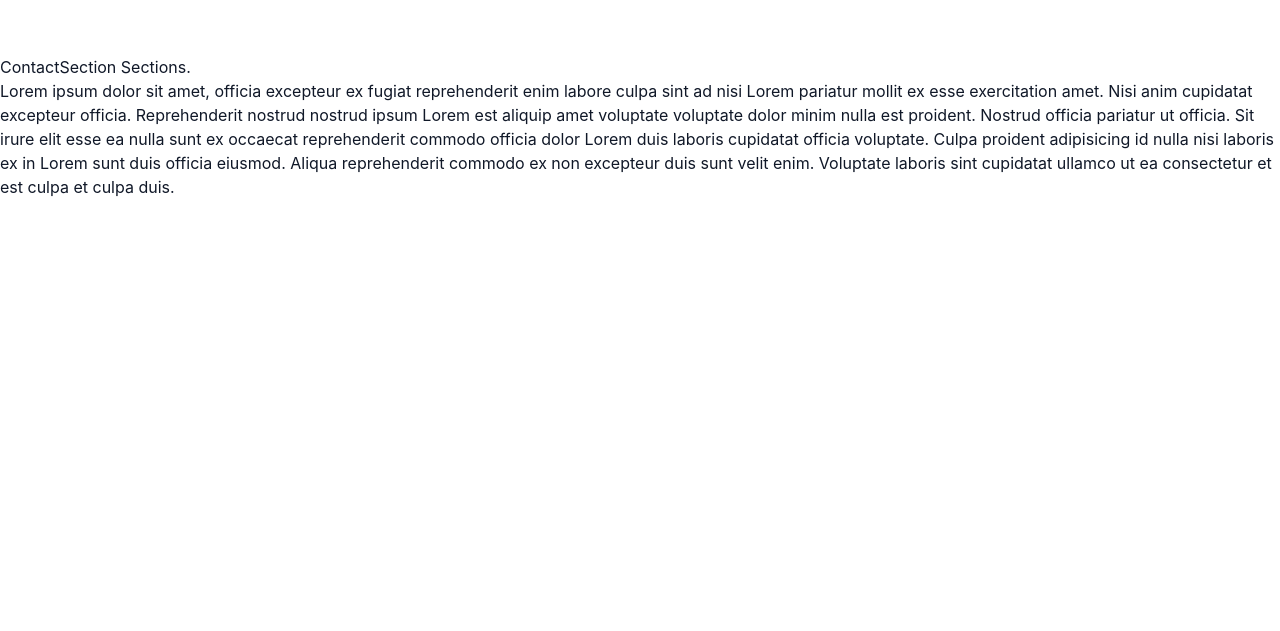
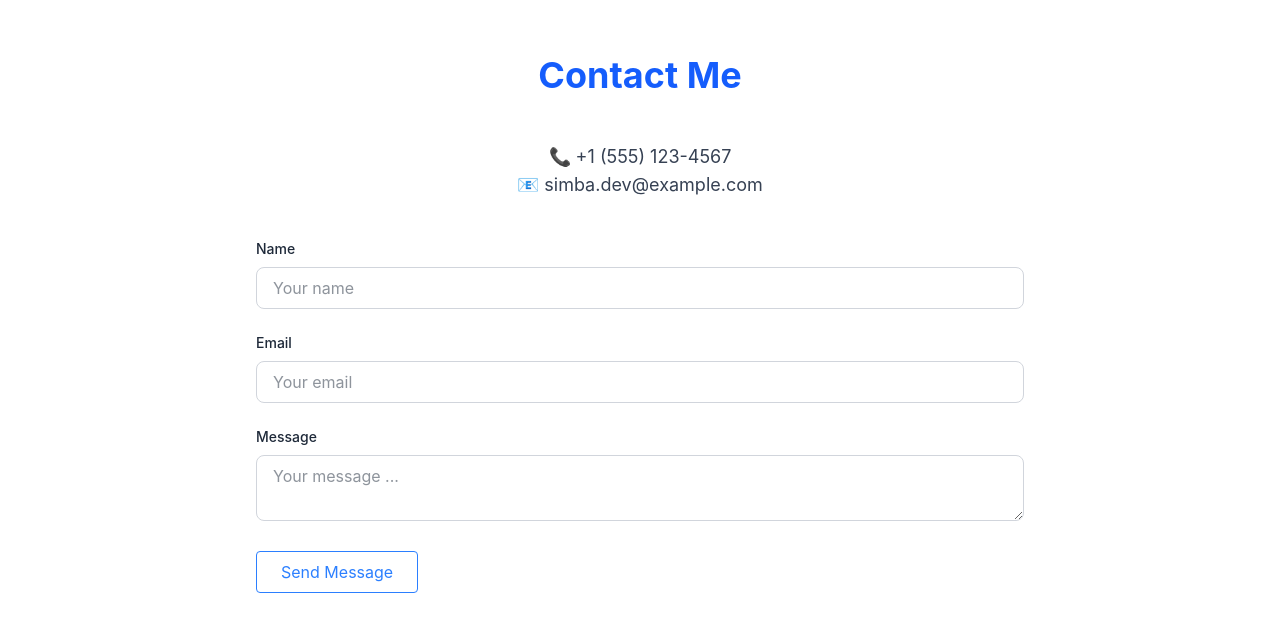
Before and after one commit to cyril2day/react-dark-light-toggle, a React (Vite) app: page / in a window 1280 px wide. Shown: the part 4083-4714 px from the top of the page. Built offline with nearby package versions, Linux system fonts and the light colour scheme.

Commit message:
Build the contact section

```diff
--- a/src/components/ContactSection/index.jsx
+++ b/src/components/ContactSection/index.jsx
@@ -1,10 +1,94 @@
+const labelClass = [
+  'block',
+  'mb-2',
+  'text-sm',
+  'font-medium',
+  'text-gray-800',
+  'dark:text-gray-200'
+].join(' ')
+
+const inputClass = [
+  'w-full',
+  'px-4', 'py-2',
+  'border',
+  'rounded-lg',
+  'bg-white',
+  'dark:bg-gray-800',
+  'border-gray-300',
+  'dark:border-gray-700',
+  'text-gray-800',
+  'dark:text-white',
+  'focus:outline-none',
+  'focus:ring-2',
+  'focus:ring-blue-500',
+  'focus:border-blue-500'
+].join(' ')
+
 const ContactSection = () => {
   return (
-    <section className='min-h-screen py-20'>
-      <h1>ContactSection Sections.</h1>
-      <p>
-        Lorem ipsum dolor sit amet, officia excepteur ex fugiat reprehenderit enim labore culpa sint ad nisi Lorem pariatur mollit ex esse exercitation amet. Nisi anim cupidatat excepteur officia. Reprehenderit nostrud nostrud ipsum Lorem est aliquip amet voluptate voluptate dolor minim nulla est proident. Nostrud officia pariatur ut officia. Sit irure elit esse ea nulla sunt ex occaecat reprehenderit commodo officia dolor Lorem duis laboris cupidatat officia voluptate. Culpa proident adipisicing id nulla nisi laboris ex in Lorem sunt duis officia eiusmod. Aliqua reprehenderit commodo ex non excepteur duis sunt velit enim. Voluptate laboris sint cupidatat ullamco ut ea consectetur et est culpa et culpa duis.
-      </p>
+    <section className='min-h-screen py-20 px-4 text-center bg-white dark:bg-gray-900'>
+      <h3 className='text-4xl font-bold text-blue-600 dark:text-blue-400 mb-12'>
+        Contact Me
+      </h3>
+
+      {/* Contact Info */}
+      <div className='mb-10 text-gray-700 dark:text-gray-300'>
+        <p className='text-lg'>📞 +1 (555) 123-4567</p>
+        <p className='text-lg'>📧 simba.dev@example.com</p>
+      </div>
+
+      <form className='max-w-3xl mx-auto text-left grid grid-cols-1 gap-6'>
+        <div>
+          <label
+            htmlFor='name'
+            className={labelClass}
+          >
+            Name
+          </label>
+          <input
+            type='text'
+            id='name'
+            autoComplete='off'
+            placeholder='Your name'
+            className={inputClass}
+          />
+        </div>
+        <div>
+          <label
+            htmlFor='email'
+            className={labelClass}
+          >
+            Email
+          </label>
+          <input
+            type='email'
+            id='email'
+            autoComplete='off'
+            placeholder='Your email'
+            className={inputClass}
+          />
+        </div>
+        <div>
+          <label
+            htmlFor='message'
+            className={labelClass}
+          >
+            Message
+          </label>
+          <textarea
+            row={5}
+            id='message'
+            placeholder='Your message ...'
+            className={inputClass}
+          ></textarea>
+        </div>
+        <button
+          type='submit'
+          className='w-full sm:w-fit px-6 py-2 border border-blue-500 text-blue-500 rounded hover:bg-blue-500 hover:text-white transition'
+        >
+          Send Message
+        </button>
+      </form>
     </section>
   )
 }
```
